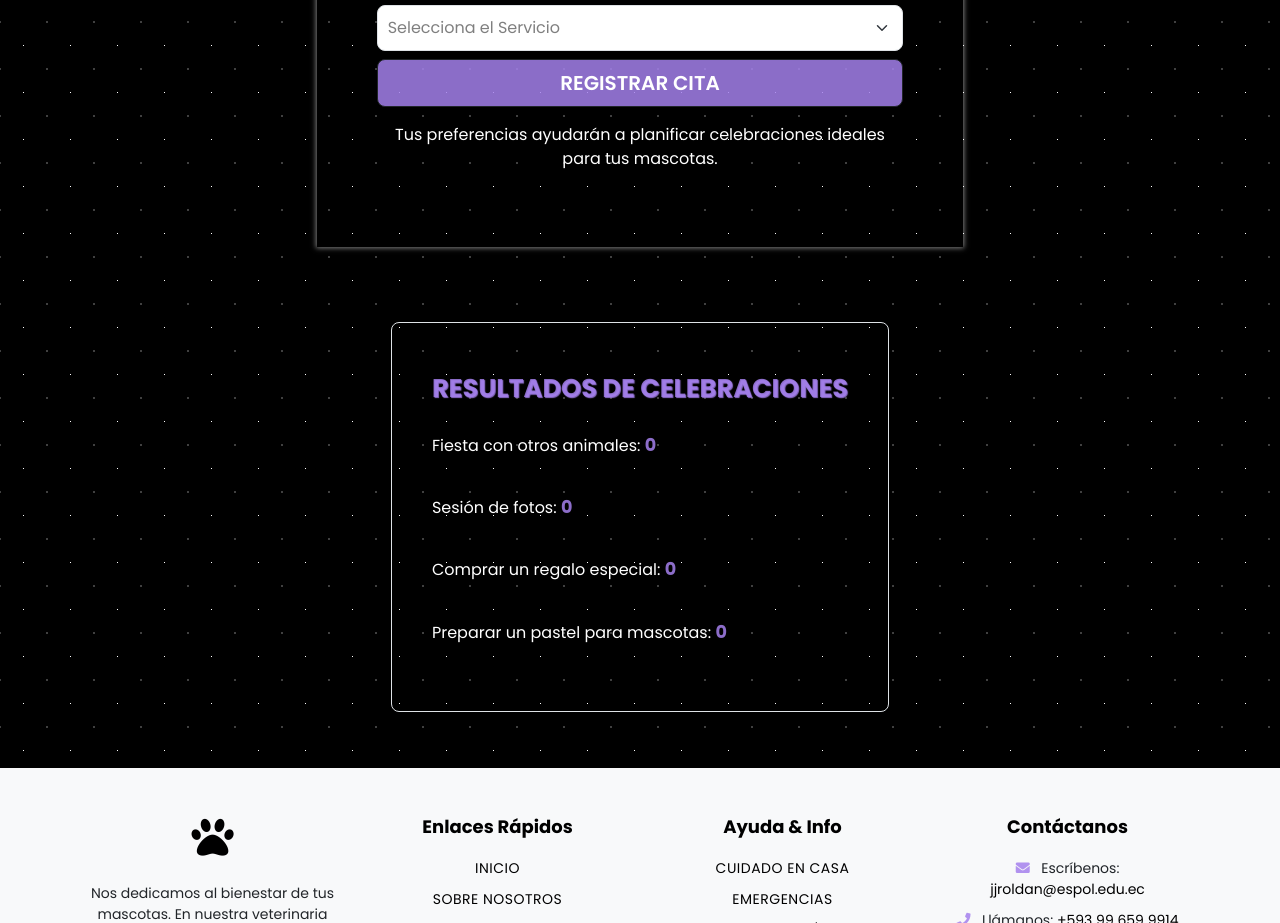
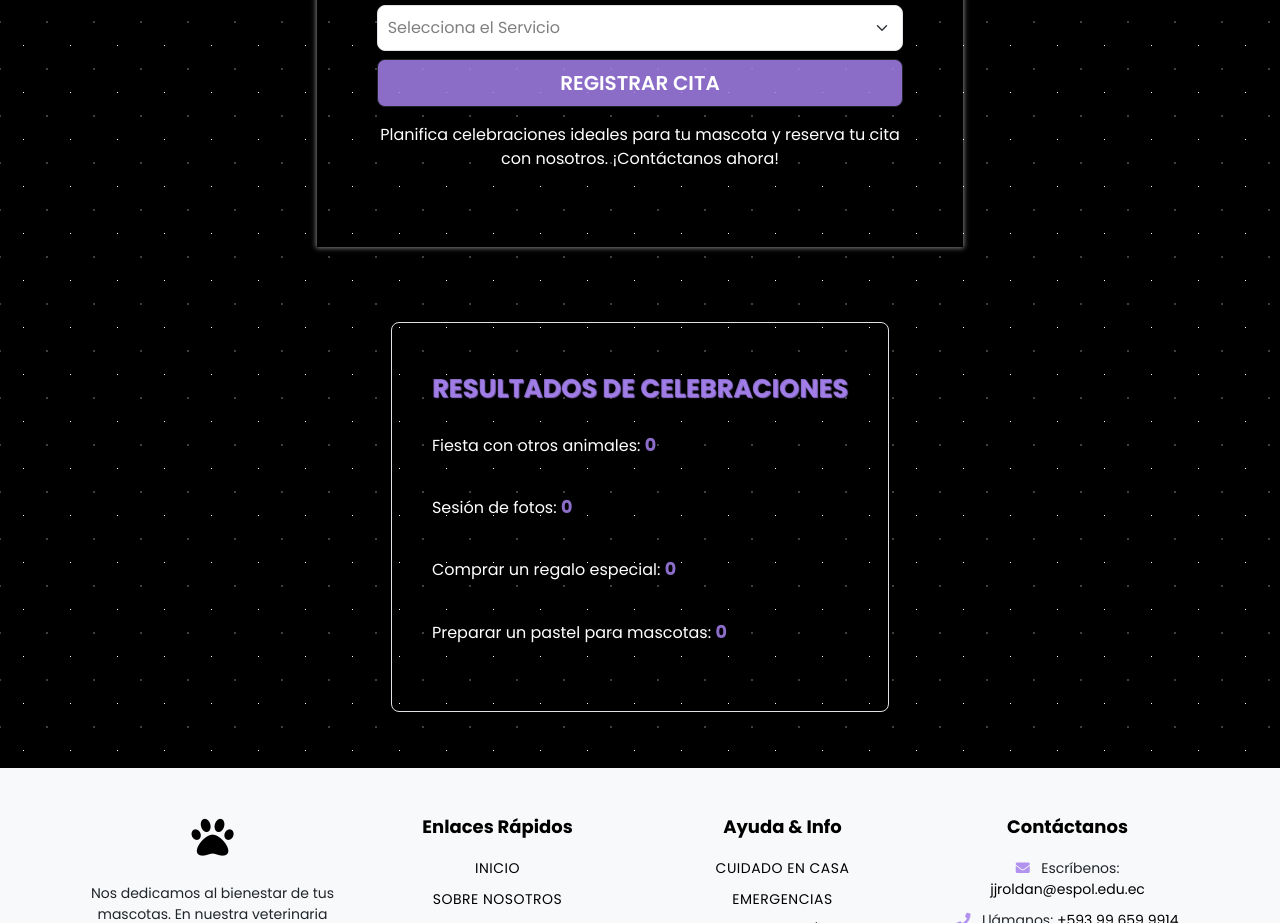
Before and after one commit to JustynRoldanM/landing, a plain HTML site: page index.html in a window 1280 px wide. Shown: the part 5024-5947 px from the top of the page. Drawn offline with nearby package versions, Linux system fonts and the light colour scheme; no server answers.

Commit message:
Mensaje formulario

```diff
--- a/index.html
+++ b/index.html
@@ -365,7 +365,7 @@
               Registrar Cita
             </button>
             <p class="mt-2 text-center w-100">
-              Tus preferencias ayudarán a planificar celebraciones ideales para tus mascotas.
+              Planifica celebraciones ideales para tu mascota y reserva tu cita con nosotros. ¡Contáctanos ahora!
             </p>
           </form>
         </div>
```
